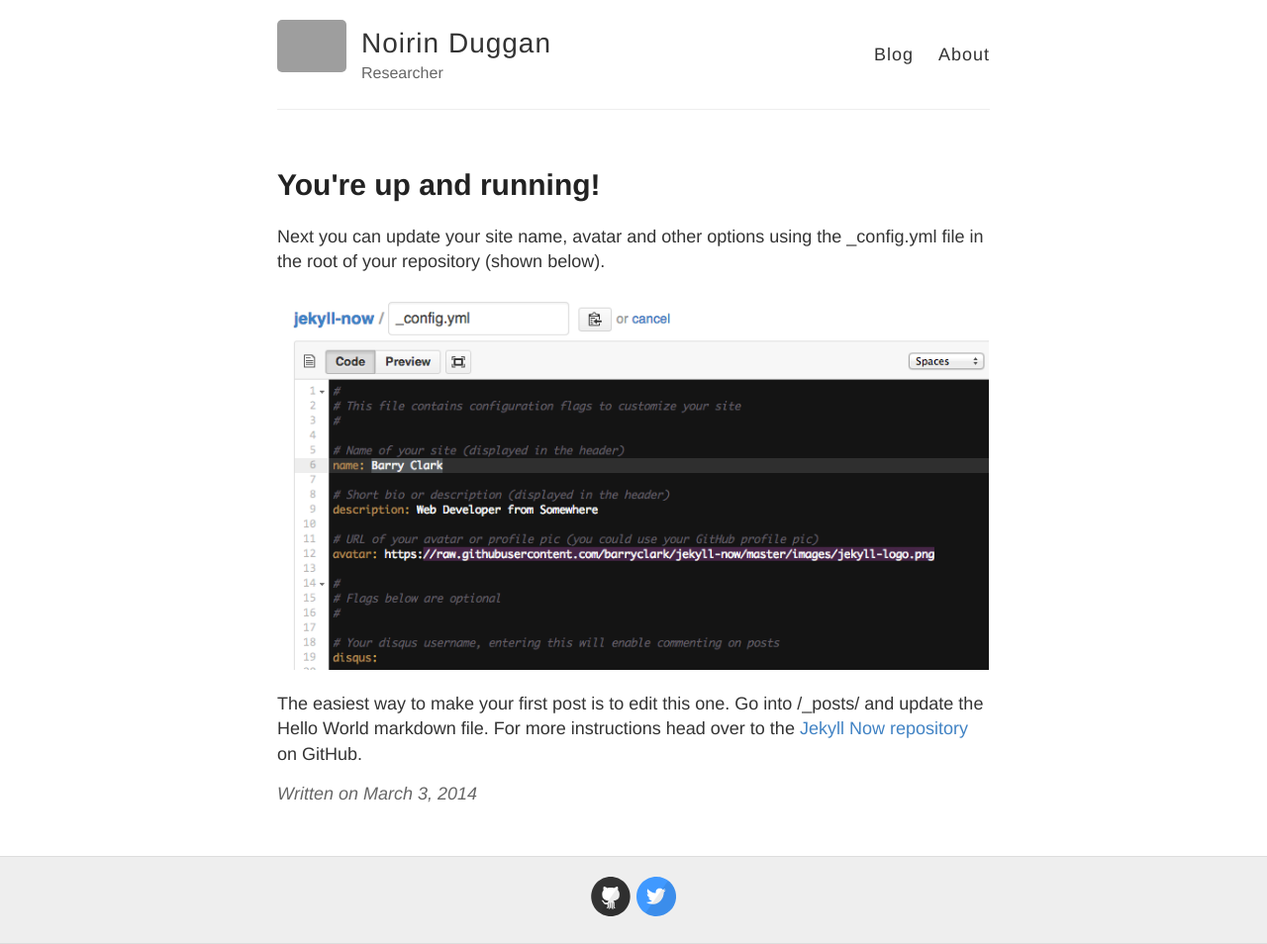
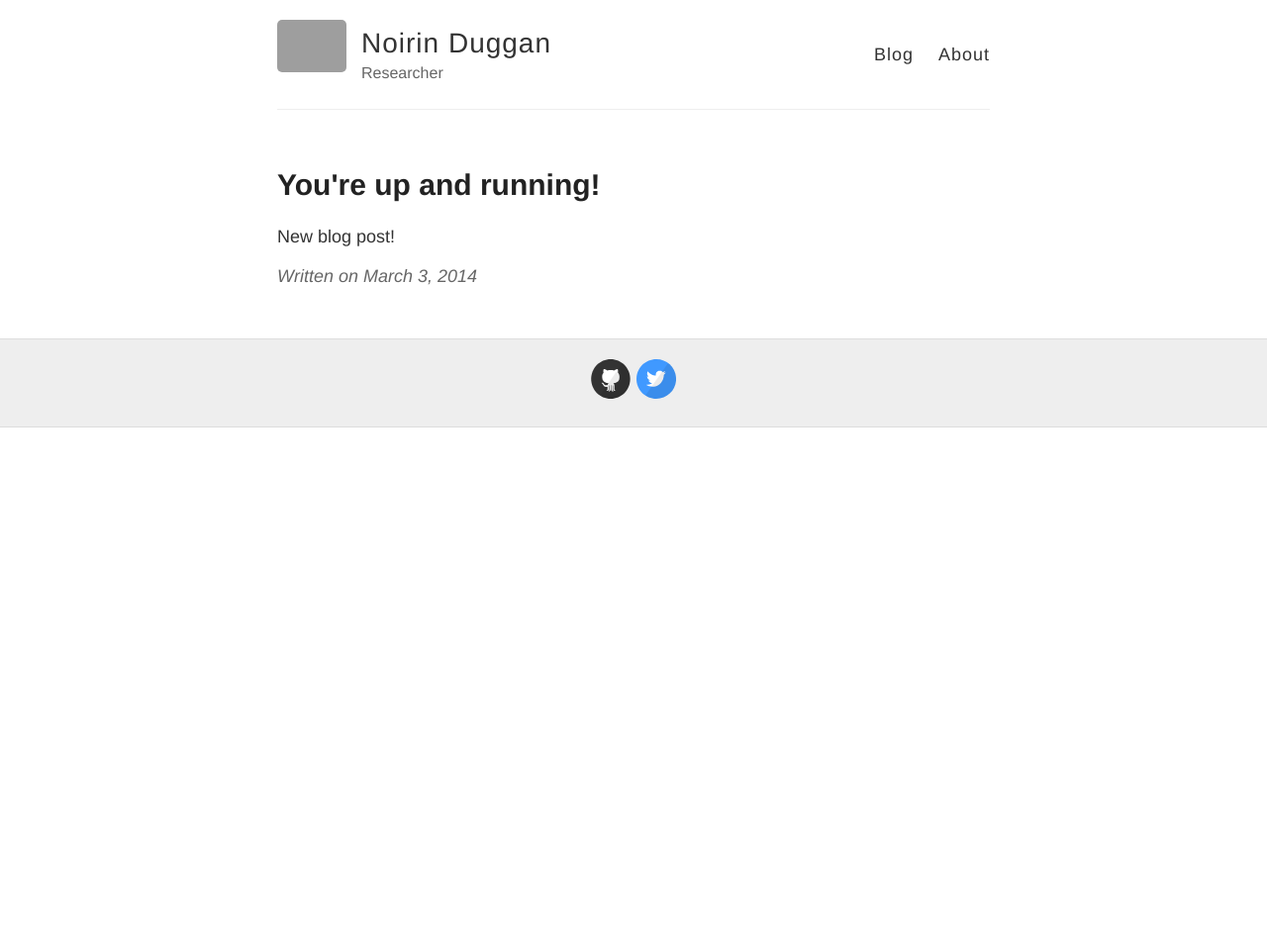
Before and after one commit to n5621/github.io, a Jekyll site: the page built from _posts/2014-3-3-Hello-World.md, in a window 1280 px wide. Shown: the whole page at 99% size. Built offline with Jekyll 4.4.1, drawn with Linux system fonts in a browser that asks for light colours; after the commit the page ends 900 px from its top, so only the background shows below that; grey boxes are pictures that could not be loaded.

Commit message:
Changed Blog

```diff
--- a/_posts/2014-3-3-Hello-World.md
+++ b/_posts/2014-3-3-Hello-World.md
@@ -3,8 +3,4 @@ layout: post
 title: You're up and running!
 ---
 
-Next you can update your site name, avatar and other options using the _config.yml file in the root of your repository (shown below).
-
-![_config.yml]({{ site.baseurl }}/images/config.png)
-
-The easiest way to make your first post is to edit this one. Go into /_posts/ and update the Hello World markdown file. For more instructions head over to the [Jekyll Now repository](https://github.com/barryclark/jekyll-now) on GitHub.
+New blog post!
```
